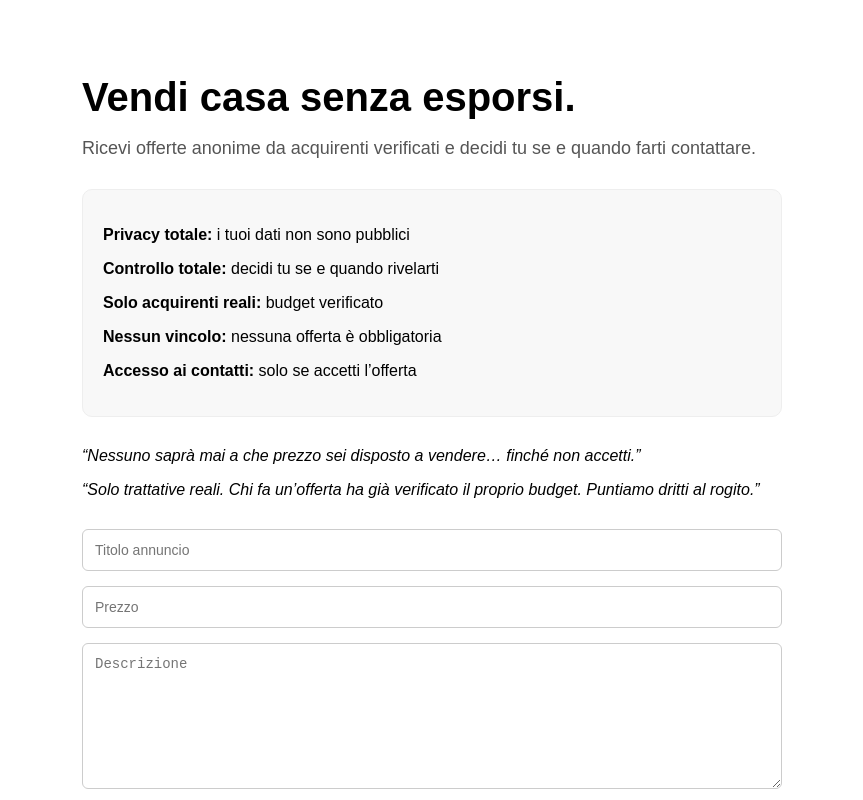
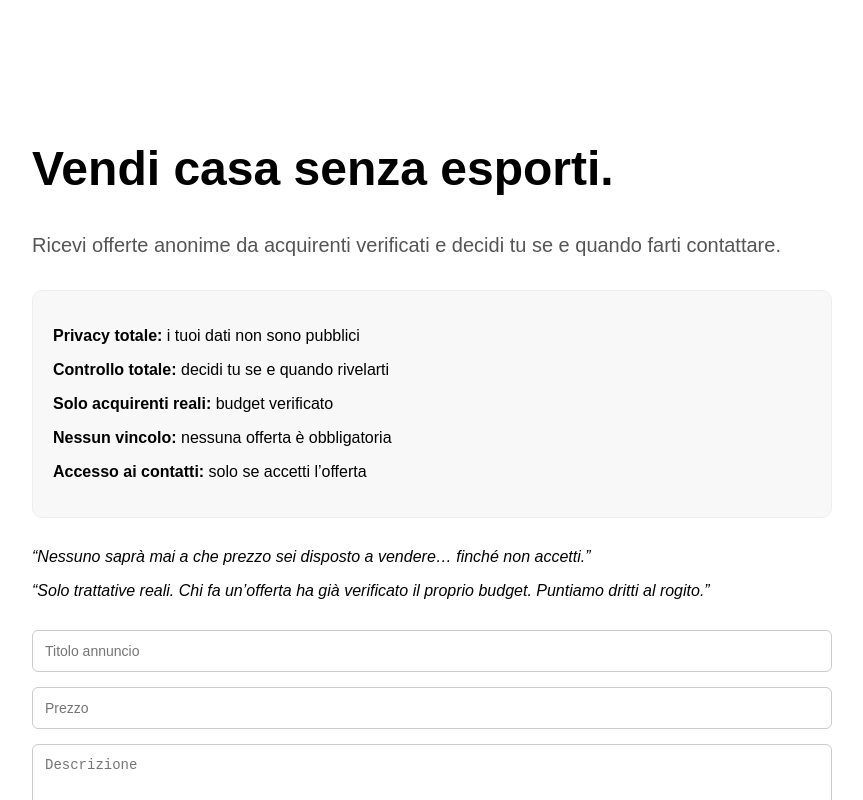
Before and after one commit to federicobartilucci-dotcom/trattabile, a Next.js app: page /publish in a window 1280 px wide. Shown: the top 800 px of the page, without its empty margins (208-1071 px from the left). Built offline with nearby package versions, Linux system fonts and the light colour scheme.

Commit message:
Update page.tsx

```diff
--- a/app/publish/page.tsx
+++ b/app/publish/page.tsx
@@ -4,18 +4,22 @@ export default function PublishPage() {
   return (
     <div
       style={{
-        padding: 40,
-        maxWidth: 700,
+     padding: "100px 20px",
+maxWidth: 800,
         margin: "0 auto",
         fontFamily: "Arial, sans-serif",
       }}
     >
       {/* TITOLO */}
-      <h1 style={{ fontSize: 40, marginBottom: 10 }}>
-  Vendi casa senza esporsi.
+     <h1 style={{
+  fontSize: 48,
+  lineHeight: 1.2,
+  fontWeight: "bold"
+}}>
+  Vendi casa senza esporti.
 </h1>
-
-<p style={{ fontSize: 18, color: "#555", marginBottom: 30 }}>
+  <p style={{ fontSize: 20,
+lineHeight: 1.5, color: "#555", marginBottom: 30 }}>
   Ricevi offerte anonime da acquirenti verificati e decidi tu se e quando farti contattare.
 </p>
       {/* BOX VALORE */}
```
